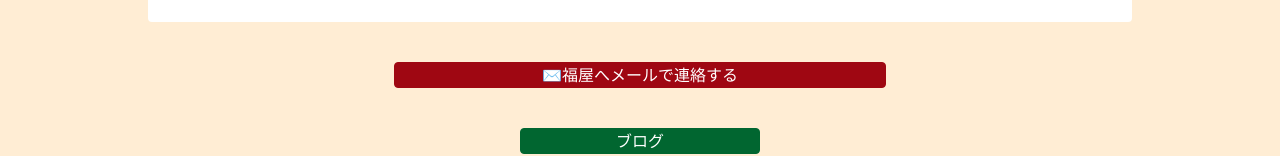
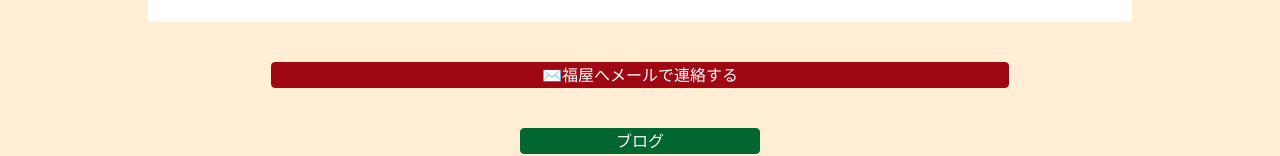
Before and after one commit to kashsan-jp/fukuya-blog, a Next.js app: page / in a window 1280 px wide. Shown: the part 595-751 px from the top of the page. Built offline with nearby package versions, Linux system fonts and the light colour scheme; no server answers; the database is empty.

Commit message:
2025.8.25.4

```diff
--- a/src/app/page.jsx
+++ b/src/app/page.jsx
@@ -51,7 +51,7 @@ export default async function Home() {
           今後の詳細はこのブログ上でお知らせいたします。
         </p>
       </div>
-      <div className="mx-auto text-center bg-red-800 text-white mb-10 w-2/4 border border-red-800 rounded">
+      <div className="mx-auto text-center bg-red-800 text-white mb-10 w-3/4 border border-red-800 rounded">
         <a href="mailto:wagashi_fukuya@yahoo.co.jp">
           ✉️福屋へメールで連絡する
         </a>
```
